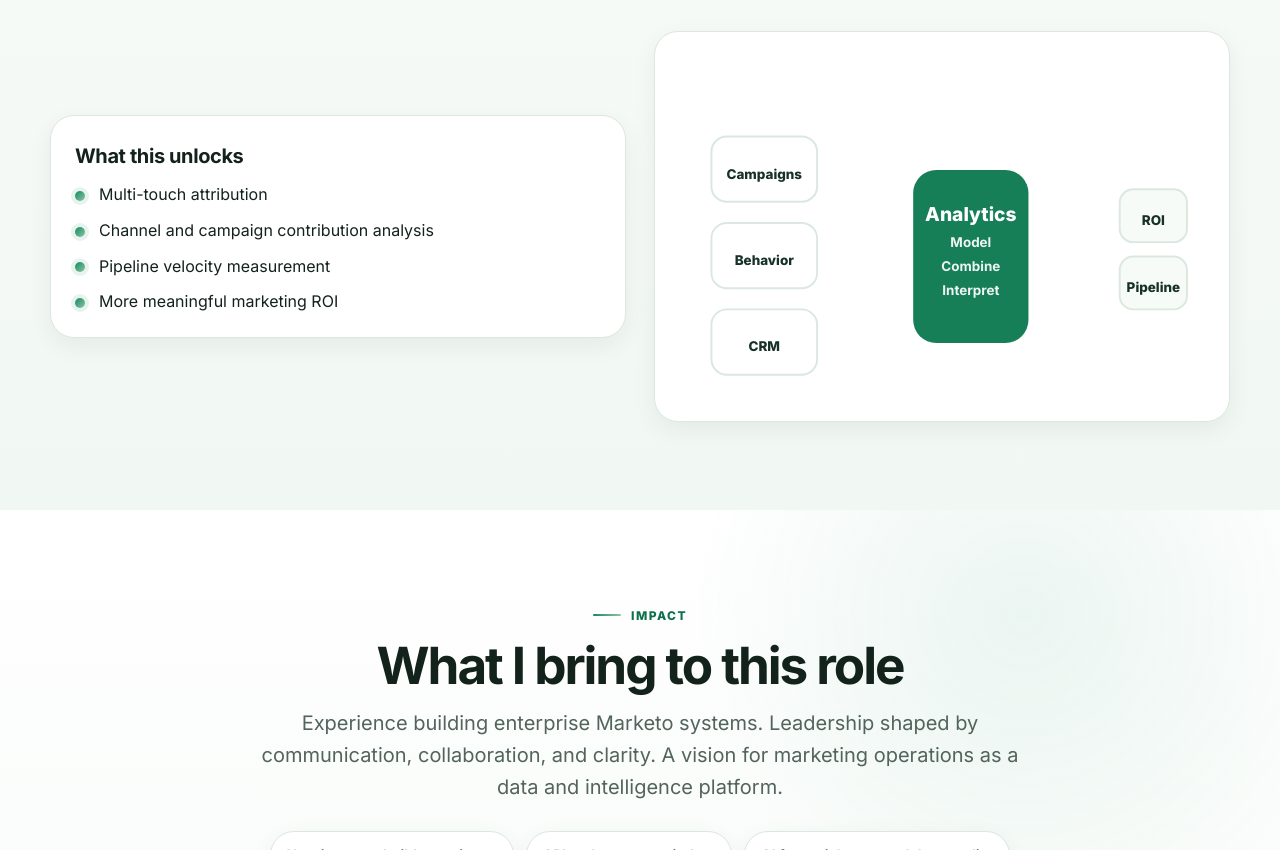
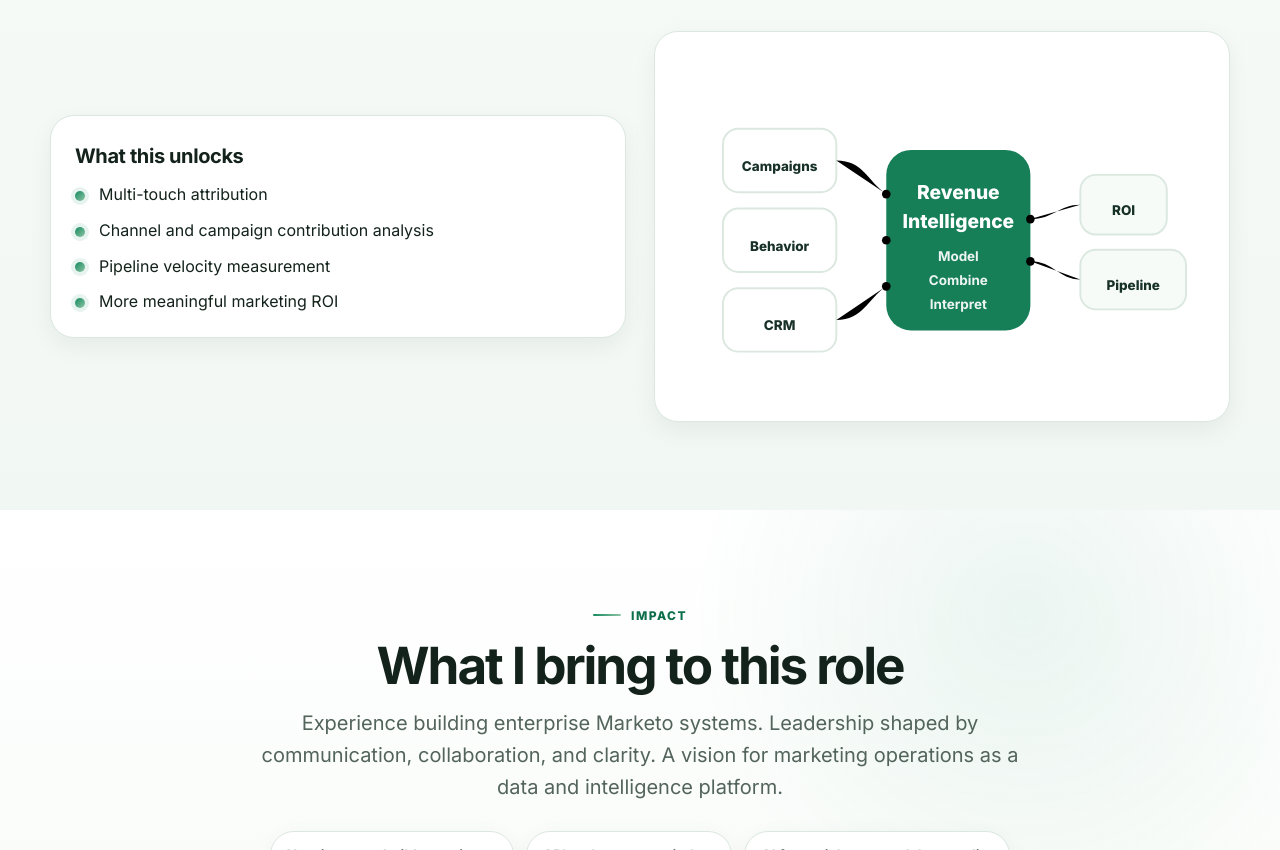
Before and after one commit to RobbBarrett/MarTech-Jobs, a plain HTML site: page index.html in a window 1280 px wide. Shown: the part 7590-8440 px from the top of the page. Drawn offline with Linux system fonts and the light colour scheme.

Commit message:
Update graphic for insights

```diff
--- a/index.html
+++ b/index.html
@@ -481,38 +481,53 @@
       <div class="visual-card">
         <svg viewBox="0 0 560 360" class="section-svg" aria-hidden="true">
           <defs>
-                <linearGradient id="insightGrad" x1="0%" y1="0%" x2="100%" y2="0%">
-                  <stop offset="0%" stop-color="#9ec9ae"/>
-                  <stop offset="100%" stop-color="#16895e"/>
+            <linearGradient id="insConnector" x1="0%" y1="0%" x2="100%" y2="0%">
+              <stop offset="0%" stop-color="#9cc9ae"/>
+              <stop offset="100%" stop-color="#1a8a5f"/>
             </linearGradient>
           </defs>
 
-              <rect x="40" y="90" width="110" height="68" rx="16" class="ins-box"/>
-              <text x="95" y="130" text-anchor="middle" class="ins-text">Campaigns</text>
+          <!-- input boxes -->
+          <rect x="52" y="82" width="118" height="66" rx="16" class="ins-box"/>
+          <text x="111" y="122" text-anchor="middle" class="ins-text">Campaigns</text>
 
-              <rect x="40" y="180" width="110" height="68" rx="16" class="ins-box"/>
-              <text x="95" y="220" text-anchor="middle" class="ins-text">Behavior</text>
+          <rect x="52" y="165" width="118" height="66" rx="16" class="ins-box"/>
+          <text x="111" y="205" text-anchor="middle" class="ins-text">Behavior</text>
 
-              <rect x="40" y="270" width="110" height="68" rx="16" class="ins-box"/>
-              <text x="95" y="310" text-anchor="middle" class="ins-text">CRM</text>
+          <rect x="52" y="248" width="118" height="66" rx="16" class="ins-box"/>
+          <text x="111" y="288" text-anchor="middle" class="ins-text">CRM</text>
 
-              <path d="M150 124 H250" stroke="url(#insightGrad)" stroke-width="7" stroke-linecap="round"/>
-              <path d="M150 214 H250" stroke="url(#insightGrad)" stroke-width="7" stroke-linecap="round"/>
-              <path d="M150 304 H250" stroke="url(#insightGrad)" stroke-width="7" stroke-linecap="round"/>
+          <!-- center block -->
+          <rect x="222" y="104" width="150" height="188" rx="26" class="ins-core"/>
+          <text x="297" y="155" text-anchor="middle" class="ins-core-title">Revenue</text>
+          <text x="297" y="185" text-anchor="middle" class="ins-core-title">Intelligence</text>
+          <text x="297" y="220" text-anchor="middle" class="ins-core-sub">Model</text>
+          <text x="297" y="245" text-anchor="middle" class="ins-core-sub">Combine</text>
+          <text x="297" y="270" text-anchor="middle" class="ins-core-sub">Interpret</text>
 
-              <rect x="250" y="125" width="120" height="180" rx="24" class="ins-core"/>
-              <text x="310" y="178" text-anchor="middle" class="ins-core-title">Analytics</text>
-              <text x="310" y="205" text-anchor="middle" class="ins-core-sub">Model</text>
-              <text x="310" y="230" text-anchor="middle" class="ins-core-sub">Combine</text>
-              <text x="310" y="255" text-anchor="middle" class="ins-core-sub">Interpret</text>
+          <!-- output boxes -->
+          <rect x="424" y="130" width="90" height="62" rx="16" class="ins-box right"/>
+          <text x="469" y="168" text-anchor="middle" class="ins-text">ROI</text>
 
-              <path d="M370 214 H465" stroke="url(#insightGrad)" stroke-width="7" stroke-linecap="round"/>
+          <rect x="424" y="208" width="110" height="62" rx="16" class="ins-box right"/>
+          <text x="479" y="246" text-anchor="middle" class="ins-text">Pipeline</text>
 
-              <rect x="465" y="145" width="70" height="55" rx="14" class="ins-box right"/>
-              <text x="500" y="178" text-anchor="middle" class="ins-text">ROI</text>
+          <!-- connectors: inputs to center -->
+          <path d="M170 115 C198 115, 202 136, 222 150" class="ins-connector"/>
+          <path d="M170 198 C198 198, 202 198, 222 198" class="ins-connector"/>
+          <path d="M170 281 C198 281, 202 260, 222 246" class="ins-connector"/>
 
-              <rect x="465" y="215" width="70" height="55" rx="14" class="ins-box right"/>
-              <text x="500" y="248" text-anchor="middle" class="ins-text">Pipeline</text>
+          <!-- connector nodes -->
+          <circle cx="222" cy="150" r="4.5" class="ins-node"/>
+          <circle cx="222" cy="198" r="4.5" class="ins-node"/>
+          <circle cx="222" cy="246" r="4.5" class="ins-node"/>
+
+          <!-- connectors: center to outputs -->
+          <path d="M372 176 C396 176, 402 161, 424 161" class="ins-connector"/>
+          <path d="M372 220 C396 220, 402 239, 424 239" class="ins-connector"/>
+
+          <circle cx="372" cy="176" r="4.5" class="ins-node"/>
+          <circle cx="372" cy="220" r="4.5" class="ins-node"/>
         </svg>
       </div>
     </div>
```
Lines whose indentation alone changed are shown as unchanged.
